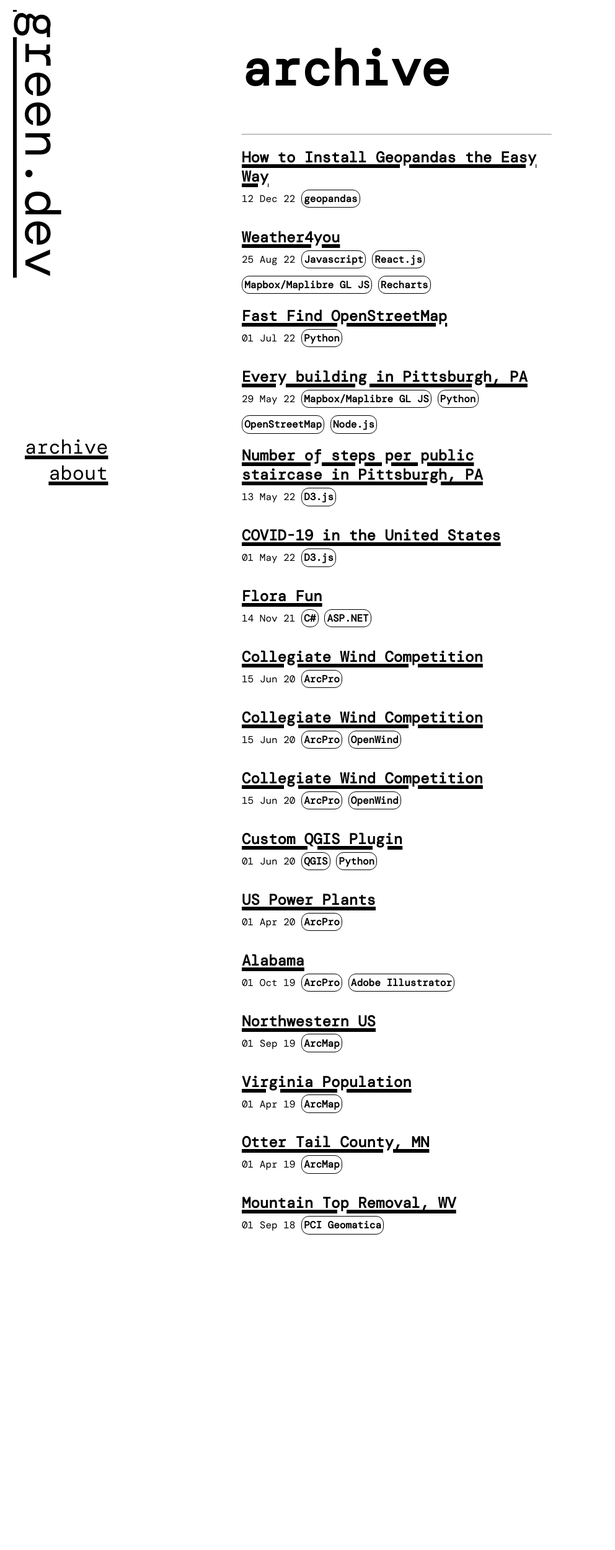
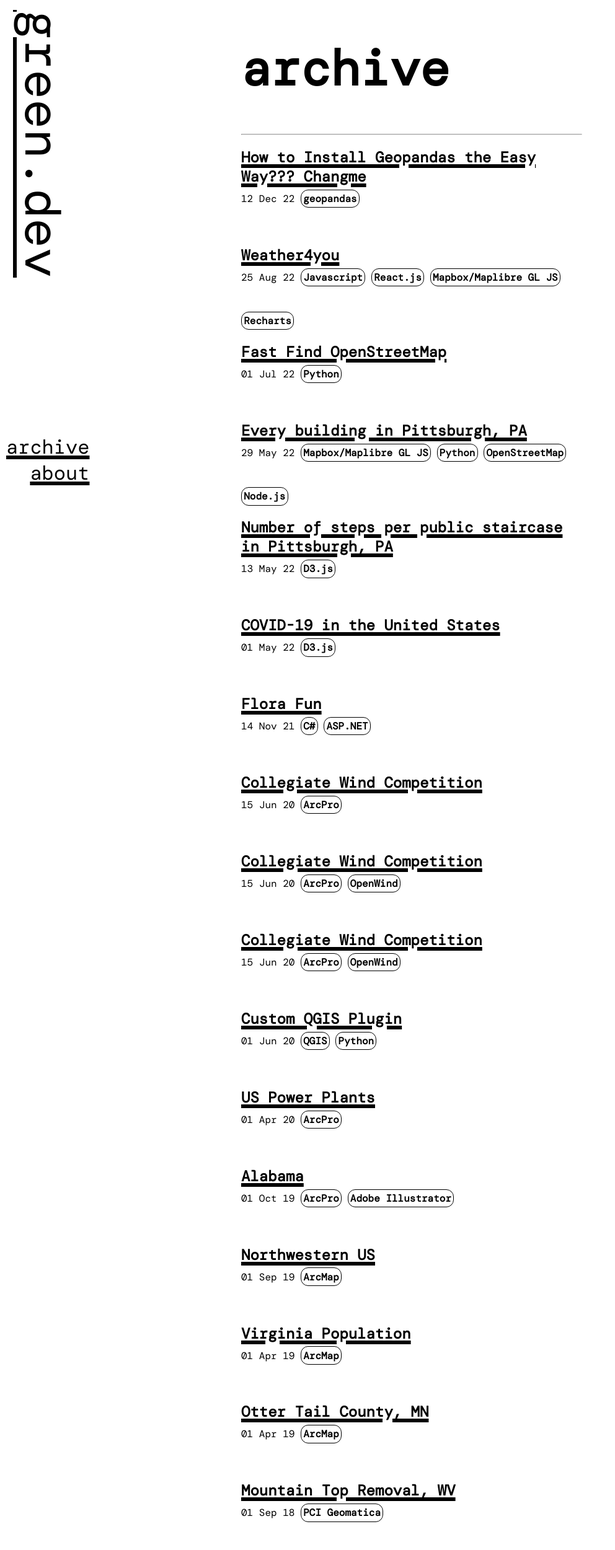
Before and after one commit to jmitchellgreen/portfolio-gh, a Flask app: page /archive in a window 1280 px wide. Shown: the whole page at 62% size, without its empty margins (0-992 px from the left). Before the commit the page ends 1992 px from the top, so only its background shows below. Run offline with Flask 2, Linux system fonts and the light colour scheme.

Commit message:
style changes for the site

```diff
--- a/pages/archive/posts/install-geopandas.html
+++ b/pages/archive/posts/install-geopandas.html
@@ -2,14 +2,14 @@
 {% block content %}
 <main>
     <!-- Title -->
-    <h1>How to Install Geopandas the Easy Way</h1>
+    <h1>How to Install Geopandas the Easy Way??? Changme</h1>
     <!-- Year -->
     <h2>2022-12-12</h2>
     <!-- Tags -->
     <div class="tags">
         <h4 style="display: inline;">geopandas</h4>
         <h4 style="display: inline;">python</h4>
-        <h4 style="display: inline;">geospatial</h4>
+        <!-- <h4 style="display: inline;">miniconda</h4> Keep me??? -->
     </div>
 
     <!-- Content -->
@@ -20,15 +20,17 @@
             <a href='https://www.npr.org/sections/thetwo-way/2013/01/10/169057467/agreed-baby-pandas-are-cute-but-why'>Source:
                 NPR</a>
         </div>
-        <br>
+        <!-- Keep the first paragraph????????? -->
         <p>If you found this article, that means you most likely
             encountered issues installing the python library
             <a href="https://geopandas.org/en/stable/">geopandas.</a> If not, no worries! The following
             method is the smoothest entry to begin coding with one of the popular geospatial python libraries.
         </p>
-        <br>
         <p>The reason why I was drawn to writing this article is twofold: for my love of geopandas and my hatred of
             frustrating installs. </p>
+        <p>The python community, specifically the scientific computing
+            community has notoriously
+            had issues with package installation, dependicy errors, and library management. So much so that </p>
     </article>
 </main>
 {% endblock %}
--- a/static/styles/archive.css
+++ b/static/styles/archive.css
@@ -8,3 +8,8 @@
 .tags a {
     text-decoration: none;
 }
+
+p {
+    margin-top: 45px;
+    margin-bottom: 45px;
+}
--- a/static/styles/style.css
+++ b/static/styles/style.css
@@ -46,7 +46,7 @@
     list-style-type: none;
     position: absolute;
     bottom: 0;
-    /* margin: 1vh; */
+    padding-left: 10px;
     text-align: end;
 }
 
@@ -54,15 +54,15 @@
 /* all other pages */
 main {
     /* padding-left: 20vw; */
-    max-width: 500px;
-    margin: 0 auto;
+    max-width: 550px;
+    margin-left: 30vw;
     /* display: flex; */
     justify-content: center;
     padding: 5px;
 }
 
 img {
-    max-width: 500px;
+    max-width: 550px;
 }
 
 /* mobile screens */
@@ -71,6 +71,7 @@
     main {
         padding-top: 10vh;
         max-width: 90vw;
+        margin: 0;
     }
 
     #name {
```
